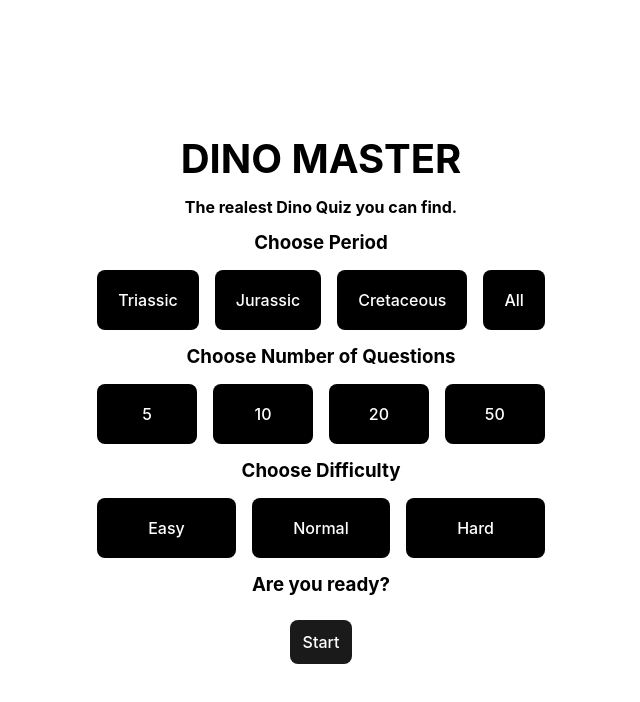
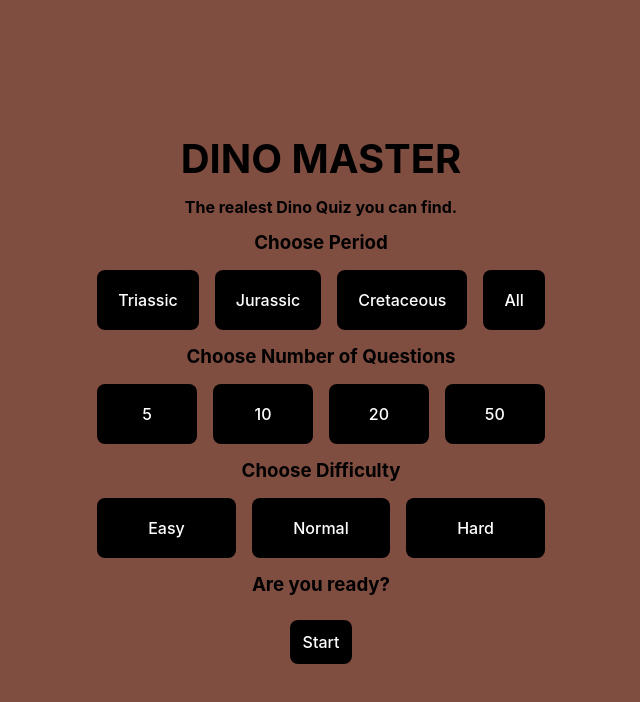
Before and after one commit to valudollar/dino-master, a React (Vite) app: page / in a window 1280 px wide. Shown: the top 702 px of the page, without its empty margins (319-959 px from the left). Built offline with nearby package versions, Linux system fonts and the light colour scheme.

Commit message:
test colour scheme

```diff
--- a/src/App.css
+++ b/src/App.css
@@ -41,11 +41,12 @@
 
 .green {
   /* background-color: green; */
-  border: 5px solid rgb(180, 255, 136);
+  /* border: 5px solid rgb(180, 255, 136); */
+  border: 5px solid #81e6ff;
 }
 
 .red {
-  border: 5px solid rgb(255, 122, 122);
+  border: 5px solid #ff9a81;
 }
 .black {
   background-color: black;
--- a/src/index.css
+++ b/src/index.css
@@ -4,8 +4,9 @@
   font-weight: 400;
 
   /* color-scheme: light dark; */
+  /* color: #ff9a81; */
   color: black;
-  background-color: white;
+  background-color: #804d41;
   /* color: rgba(255, 255, 255, 0.87); */
   /* background-color: #242424; */
 
@@ -61,7 +62,7 @@ button {
   font-size: 1em;
   font-weight: 500;
   font-family: inherit;
-  background-color: #1a1a1a;
+  background-color: black;
   color: white;
   cursor: pointer;
   /* min-width: 30rem; */
```
